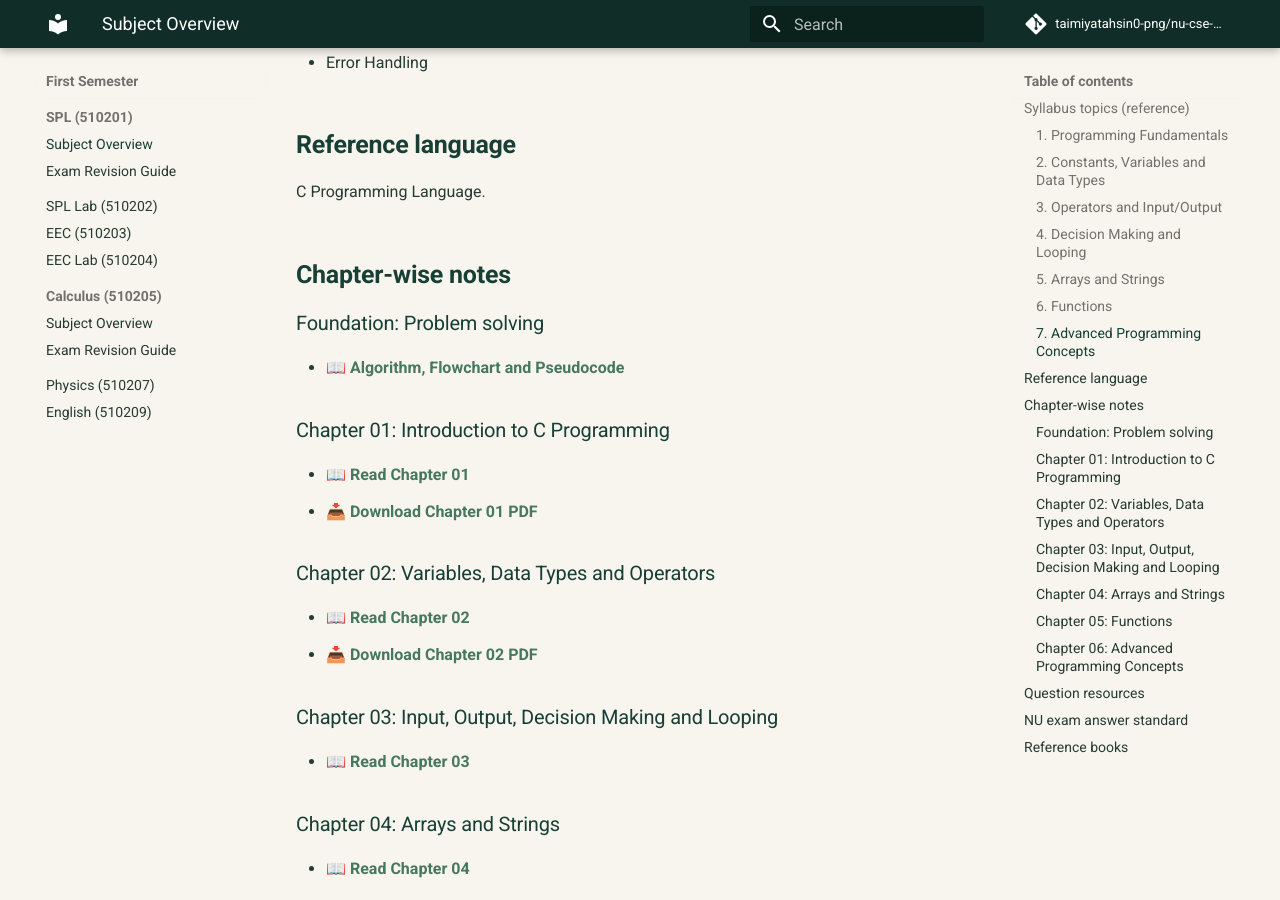
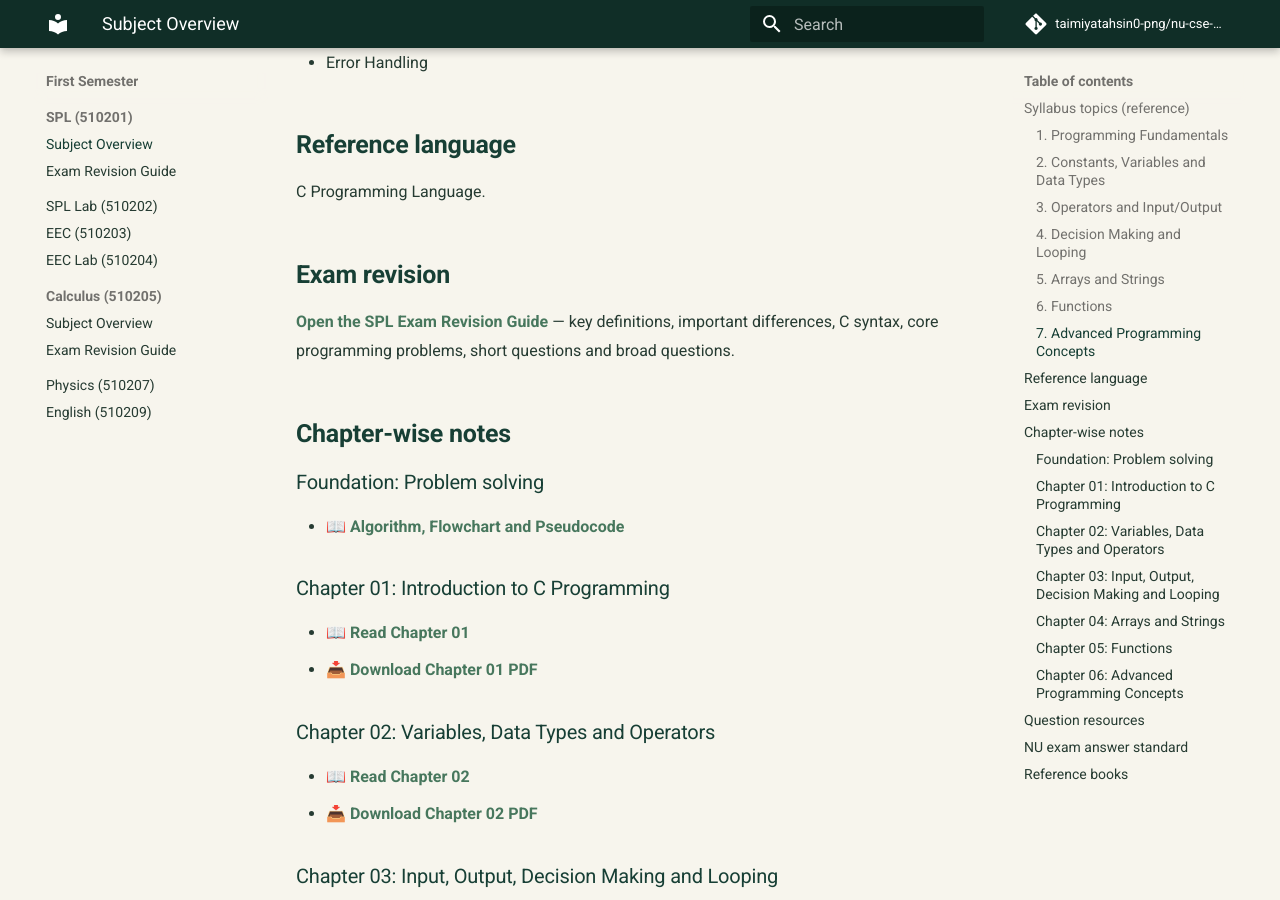
Before and after one commit to taimiyatahsin0-png/nu-cse-notes-store, an MkDocs documentation site: the page built from docs/subjects/spl/index.md, in a window 1280 px wide and 900 px high, scrolled down 1858 px. Built offline with MkDocs 1.6.1 and Material for MkDocs 9.7.7, drawn with Linux system fonts in a browser that asks for light colours; comment, search, counter and statistics services are not loaded.

Commit message:
Add exam revision guides to course navigation

```diff
--- a/docs/subjects/spl/index.md
+++ b/docs/subjects/spl/index.md
@@ -55,6 +55,10 @@ The outline below follows the syllabus reference recorded in this repository (Se
 
 C Programming Language.
 
+## Exam revision
+
+[Open the SPL Exam Revision Guide](exam-revision-guide.md) — key definitions, important differences, C syntax, core programming problems, short questions and broad questions.
+
 ## Chapter-wise notes
 
 ### Foundation: Problem solving
```
